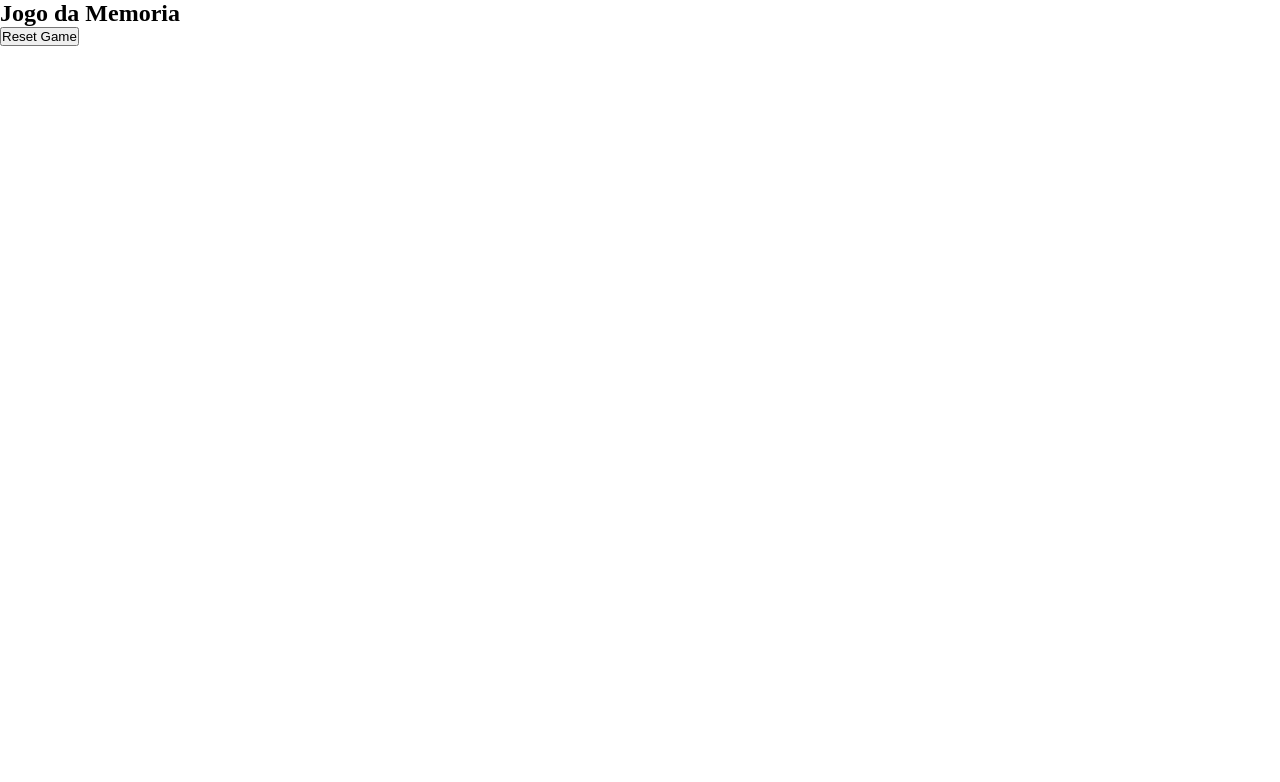
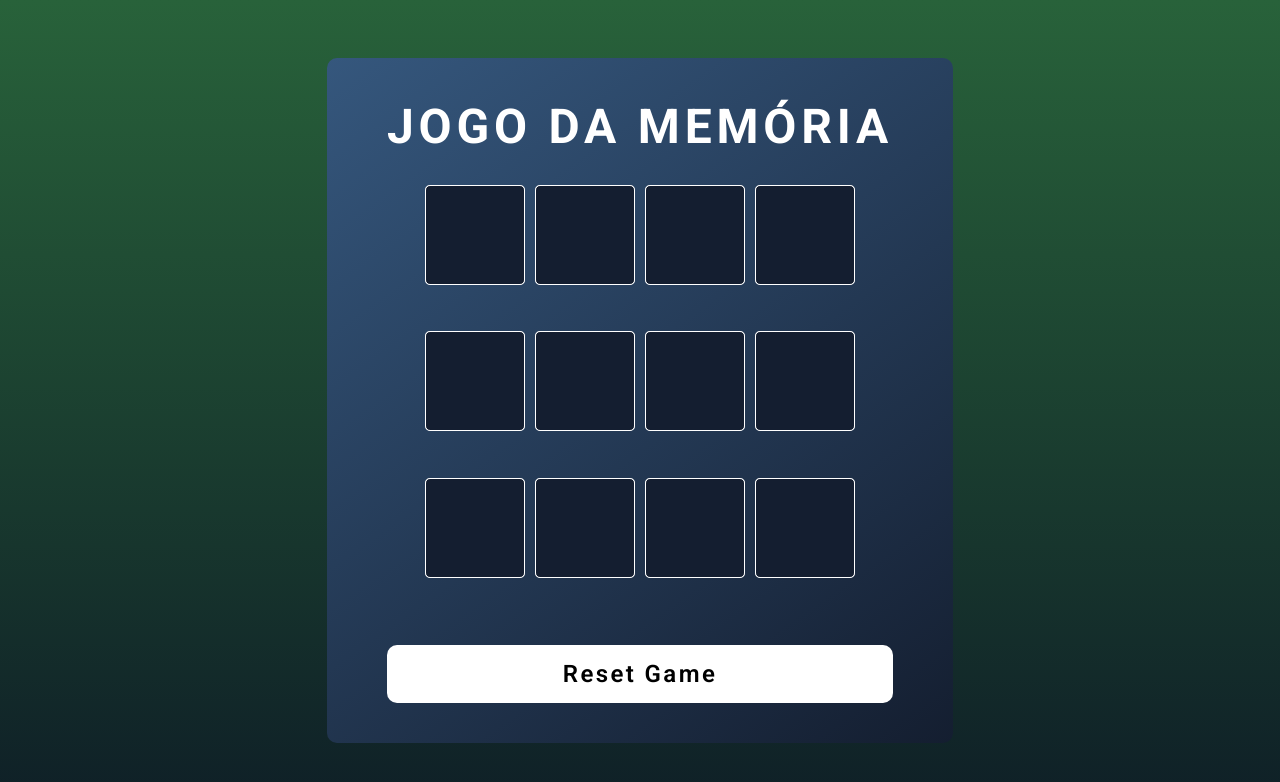
Before and after one commit to Jackson-Ramos/memory-game, a plain HTML site: page index.html in a window 1280 px wide. Drawn offline with Linux system fonts and the light colour scheme.

Commit message:
Finalização

```diff
--- a/index.html
+++ b/index.html
@@ -11,7 +11,7 @@
 <body>
 
     <main id="container">
-        <h2>Jogo da Memoria</h2>
+        <h2>Jogo da Memória</h2>
         <div id="game"></div>
         <button onclick="window.location.reload()" class="reset">Reset Game</button>
     </main>
--- a/src/scripts/engine.js
+++ b/src/scripts/engine.js
@@ -0,0 +1,40 @@
+const emojis = ["🐵", "🐵", "🐺", "🐺", "🦝", "🦝", "🦊", "🦊", "🐰", "🐰", "🐹", "🐹"];
+//"🐼", "🐼", "🐸", "🐸", "🐨", "🐨", "🐭", "🐭",
+
+let openCards = [];
+let shuffleEmojis = emojis.sort(() => (Math.random() > 0.5 ? 2 : -1))
+
+for (i = 0; i < emojis.length; i++) {
+    let box = document.createElement('div');
+    box.className = 'item';
+    box.innerHTML = shuffleEmojis[i];
+    box.onclick = handleClick;
+    document.querySelector('#game').appendChild(box)
+}
+
+function handleClick() {
+    if (openCards.length < 2) {
+        this.classList.add('boxOpen');
+        openCards.push(this);
+    }
+
+    if (openCards.length == 2) {
+        setTimeout(checkMatch, 500);
+    }
+}
+
+function checkMatch() {
+    if (openCards[0].innerHTML === openCards[1].innerHTML) {
+        openCards[0].classList.add('boxMatch')
+        openCards[1].classList.add('boxMatch')
+    } else {
+        openCards[0].classList.remove('boxOpen')
+        openCards[1].classList.remove('boxOpen')
+    }
+
+    openCards = []
+
+    if (document.querySelectorAll('.boxMatch').length === emojis.length) {
+        alert('Congratulations')
+    }
+}
--- a/src/styles/main.css
+++ b/src/styles/main.css
@@ -1,5 +1,105 @@
+@import url('https://fonts.googleapis.com/css2?family=Roboto:ital,wght@0,100..900;1,100..900&display=swap');
+
 * {
     margin: 0;
     padding: 0;
+    outline: none;
     box-sizing: border-box;
+    font-family: "Roboto", sans-serif;
 }
+
+body {
+    display: flex;
+    justify-content: center;
+    align-items: center;
+    min-height: 100vh;
+    background: linear-gradient(#28623a, #0f2027);
+    user-select: none;
+}
+
+#container {
+    position: relative;
+    display: flex;
+    flex-direction: column;
+    justify-content: center;
+    align-items: center;
+    gap: 30px;
+    background: linear-gradient(325deg,
+            #141e30,
+            #35577d);
+    padding: 40px 60px;
+    border-radius: 10px;
+}
+
+h2 {
+    font-size: 3em;
+    color: #fff;
+    text-transform: uppercase;
+    letter-spacing: 0.1em;
+}
+
+.reset {
+    padding: 15px 20px;
+    width: 100%;
+    color: #000;
+    background-color: #fff;
+    border: none;
+    font-size: 1.5rem;
+    letter-spacing: 0.1em;
+    cursor: pointer;
+    font-weight: 600;
+    border-radius: 10px;
+}
+
+.reset:focus {
+
+    color: #fff;
+    background: linear-gradient(750deg, #141e30, #35577d);
+    border: 1px solid #fff;
+}
+
+#game {
+    width: 430px;
+    height: 430px;
+    display: flex;
+    flex-wrap: wrap;
+    gap: 10px;
+    transform-style: preserve-3d;
+    perspective: 500px;
+}
+
+.item {
+    position: relative;
+    width: 100px;
+    height: 100px;
+    display: flex;
+    align-items: center;
+    justify-content: center;
+    background-color: #fff;
+    border-radius: 5px;
+
+    font-size: 3em;
+    transform: rotateY(180deg);
+    transition: 0.25s;
+}
+
+.item::after {
+    border-radius: 5px;
+    content: '';
+    position: absolute;
+    inset: 0;
+    background: #141e30;
+    transition: 0.25s;
+    transform: rotateY(0deg);
+    backface-visibility: hidden;
+    border: 1px solid #fff;
+}
+
+.item.boxOpen {
+    transform: rotateY(0deg);
+}
+
+.boxOpen::after,
+.boxMatch::after {
+    transform: rotateY(180deg);
+}
```
